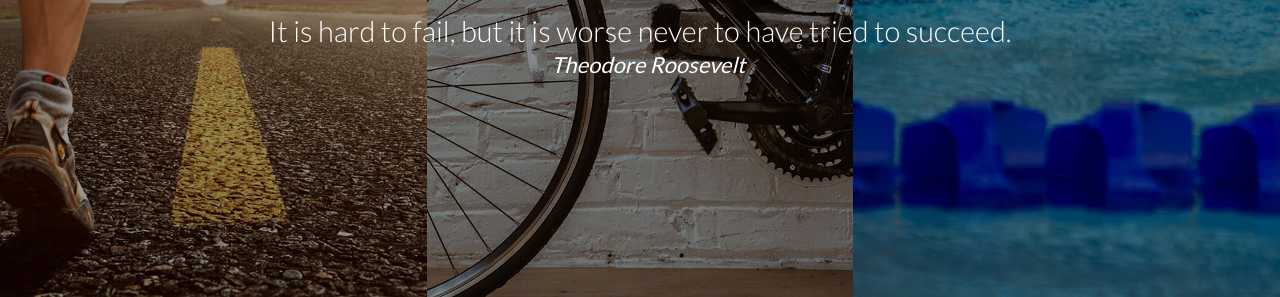
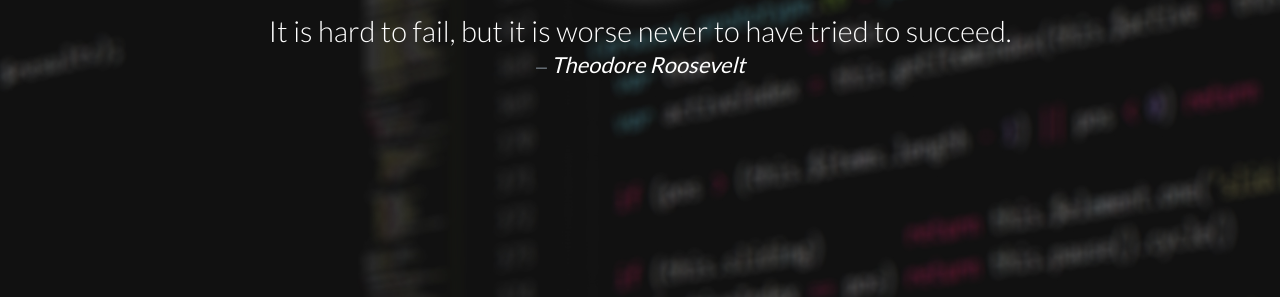
Before and after one commit to ambisyoso901/ambisyoso901.github.io, a plain HTML site: page index.html in a window 1280 px wide. Shown: the part 503-800 px from the top of the page. Drawn offline with Linux system fonts and the light colour scheme.

Commit message:
Remove Banner

```diff
--- a/index.html
+++ b/index.html
@@ -26,11 +26,6 @@
   <body>
     <div id = "panel" class = "clearfix">
       <main class = "d-flex text-center hv-100 position-relative">
-        <div class = "row m-0 main-banner">
-          <div class = "col-12 col-sm-12 col-md-4 col-lg-4 col-xl-4 p-0"><img src = "assets/images/asphalt-clouds-endurance-421160.jpg" class = "img-fluid"></div>
-          <div class = "col-12 col-sm-12 col-md-4 col-lg-4 col-xl-4 p-0"><img src = "assets/images/bicycle-bike-biker-544997.jpg" class = "img-fluid"></div>
-          <div class = "col-12 col-sm-12 col-md-4 col-lg-4 col-xl-4 p-0"><img src = "assets/images/splash-sport-swimmer-73760.jpg" class = "img-fluid"></div>
-        </div>
         <div class = "me-dev d-flex position-absolute">
           <div class="my-auto mx-auto">
             <div class = "me-dev-info">
```
